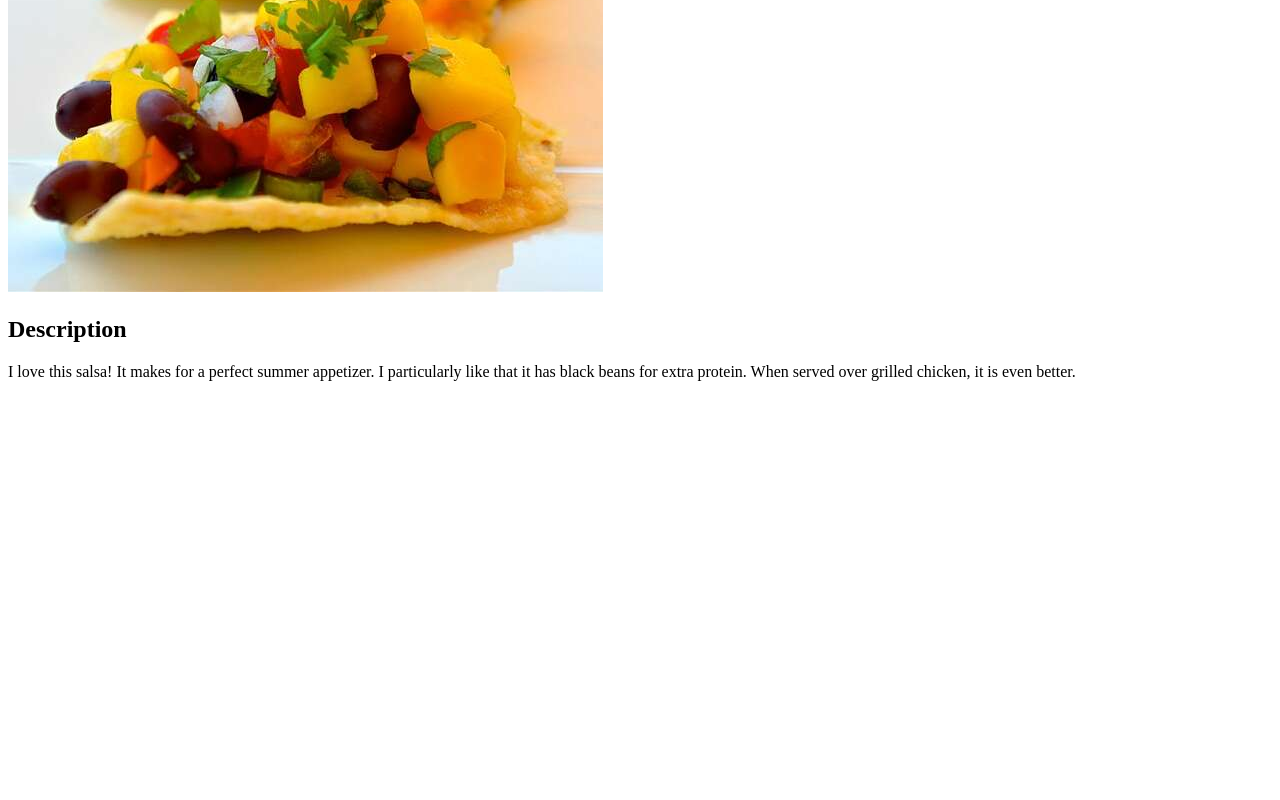
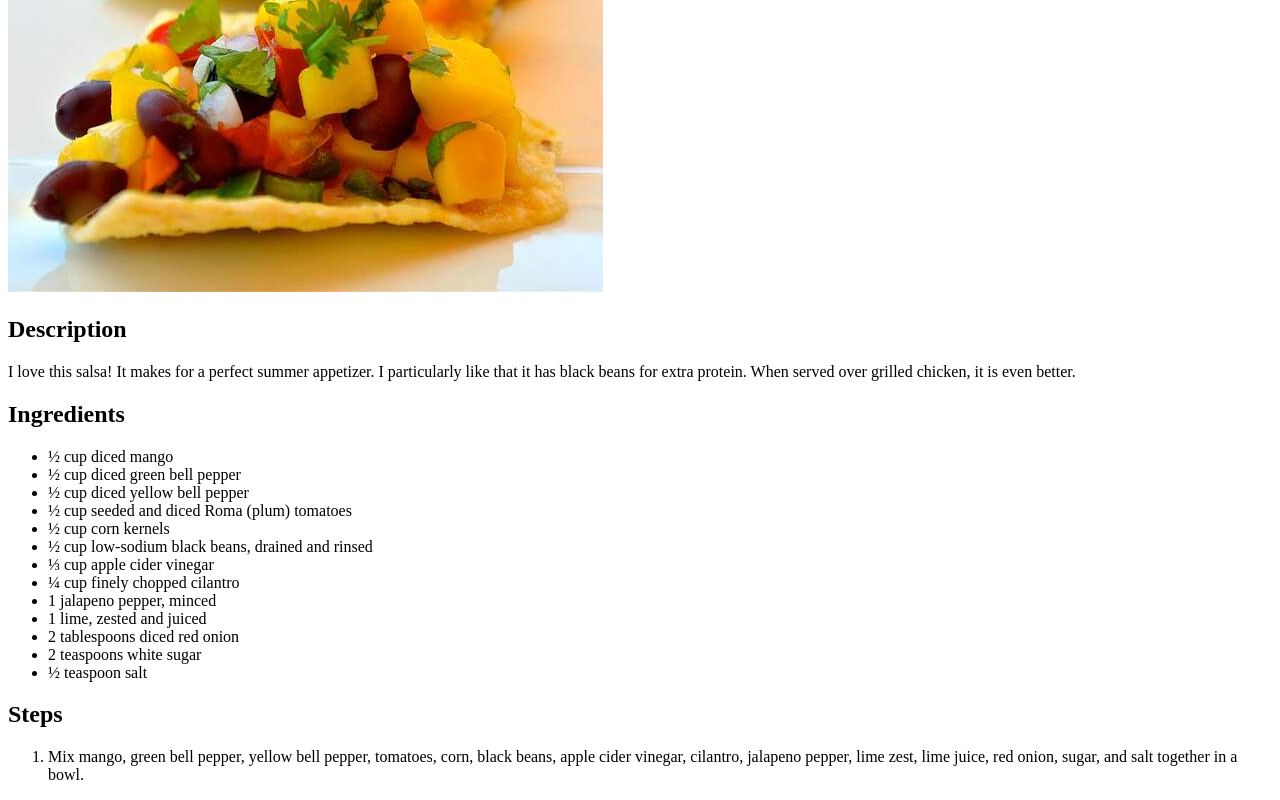
Before and after one commit to wastedthyme/odin-recipes, a plain HTML site: page recipes/black-bean-salsa.html in a window 1280 px wide. Shown: the part 383-1183 px from the top of the page. Before the commit the page ends 800 px from the top, so only its background shows below. Drawn offline with Linux system fonts and the light colour scheme.

Commit message:
added ingredients and steps to black bean salsa recipe

```diff
--- a/recipes/black-bean-salsa.html
+++ b/recipes/black-bean-salsa.html
@@ -8,9 +8,30 @@
 </head>
 <body>
     <h1>Black Bean Mango Salsa</h1>
-    <img src="black-bean-salsa.jpg">
+         <img src="black-bean-salsa.jpg">
     <h2>Description</h2>
-    <p>I love this salsa! It makes for a perfect summer appetizer. I particularly like that it has black beans for extra protein. When served over grilled chicken, it is even better.
-    </p>
+        <p>I love this salsa! It makes for a perfect summer appetizer. I particularly like that it has black beans for extra protein. When served over grilled chicken, it is even better.
+        </p>
+    <h2>Ingredients</h2>
+        <ul>
+            <li>½ cup diced mango</li>
+            <li>½ cup diced green bell pepper</li>
+            <li>½ cup diced yellow bell pepper</li>
+            <li>½ cup seeded and diced Roma (plum) tomatoes</li>
+            <li> ½ cup corn kernels</li>
+            <li>½ cup low-sodium black beans, drained and rinsed</li>
+            <li>⅓ cup apple cider vinegar</li>
+            <li>¼ cup finely chopped cilantro</li>
+            <li>1 jalapeno pepper, minced</li>
+            <li>1 lime, zested and juiced</li>
+            <li>2 tablespoons diced red onion</li>
+            <li>2 teaspoons white sugar</li>
+            <li>½ teaspoon salt</li>
+        </ul>
+    <h2>Steps</h2>
+        <ol>
+            <li>Mix mango, green bell pepper, yellow bell pepper, tomatoes, corn, black beans, apple cider vinegar, cilantro, jalapeno pepper, lime zest, lime juice, red onion, sugar, and salt together in a bowl.</li>
+        </ol>
+
 </body>
 </html>
```
